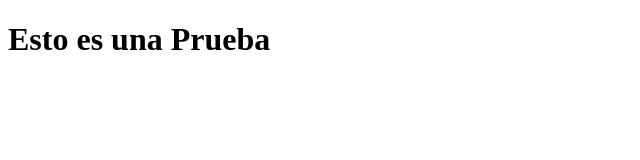
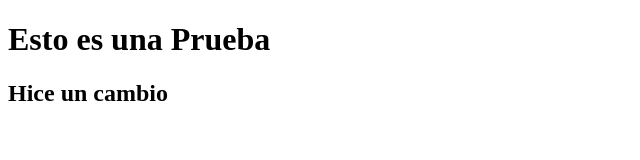
Before and after one commit to JoaquinFuxa/Proyectos_Nucba, a plain HTML site: page Clase_2/index.html in a window 1280 px wide. Shown: the whole page, without its empty margins (0-640 px from the left). Drawn offline with Linux system fonts and the light colour scheme.

Commit message:
Primer cambio

```diff
--- a/Clase_2/index.html
+++ b/Clase_2/index.html
@@ -8,5 +8,6 @@
   </head>
   <body>
     <h1>Esto es una Prueba</h1>
+    <h2>Hice un cambio</h2>
   </body>
 </html>
```
